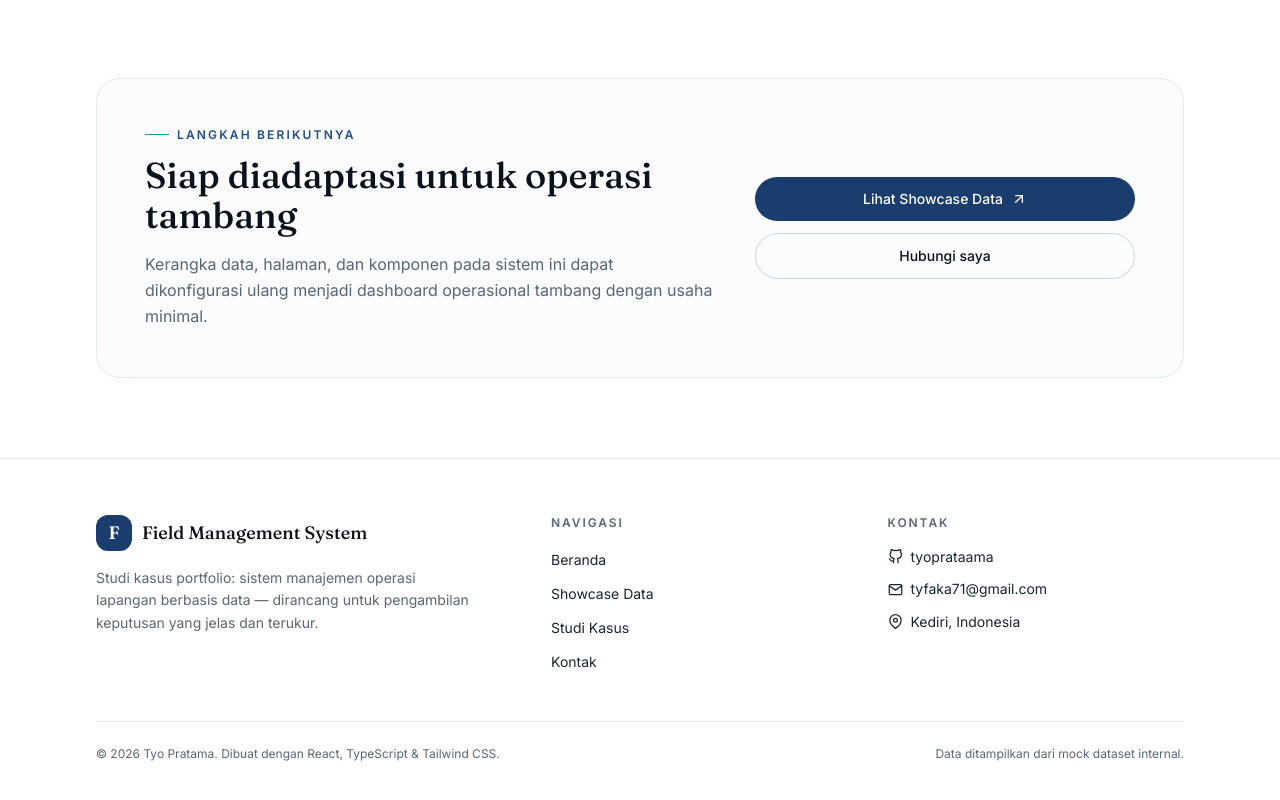
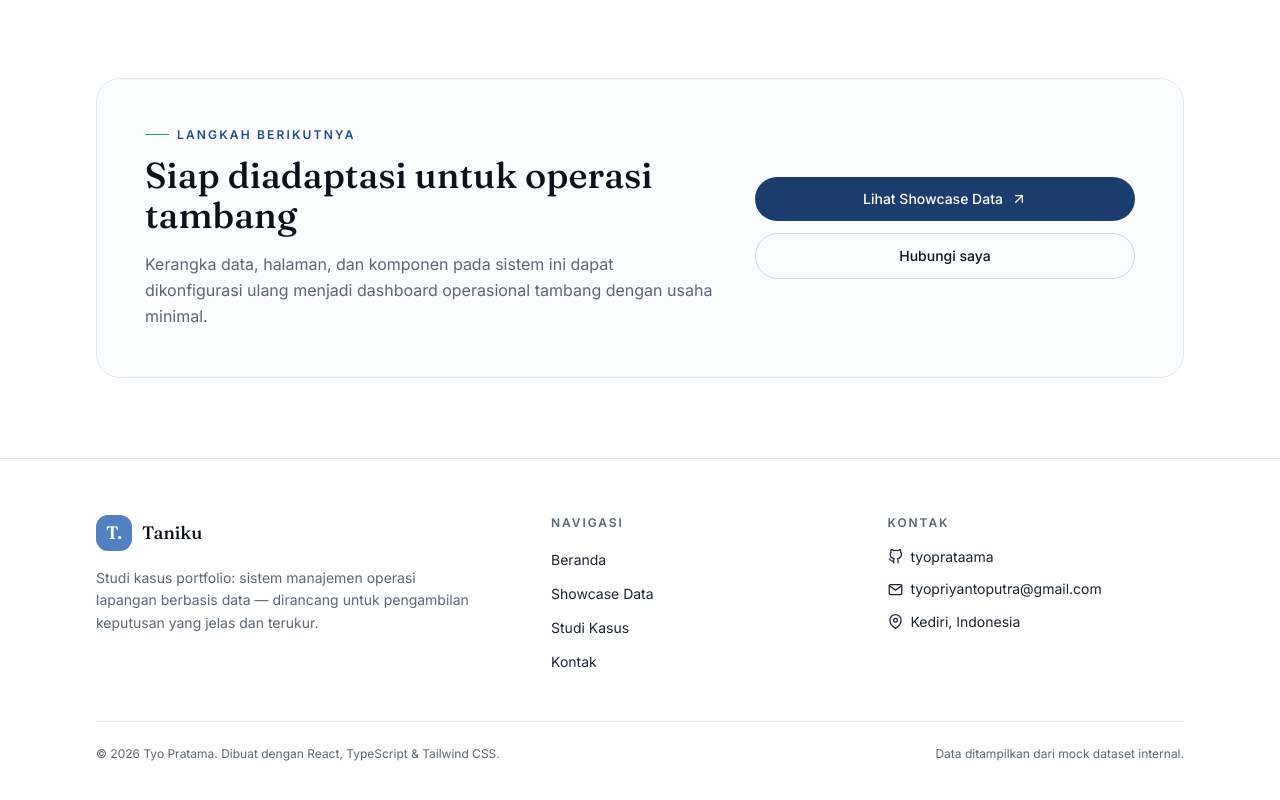
Before and after one commit to tyoprataama/project, a React (Vite) app: page /case-study in a window 1280 px wide. Shown: the part 2761-3561 px from the top of the page. Built offline with nearby package versions, Linux system fonts and the light colour scheme; no server answers; the database is empty.

Commit message:
fix: some featured

```diff
--- a/src/client/constants/clientNav.ts
+++ b/src/client/constants/clientNav.ts
@@ -17,6 +17,6 @@ export const profile = {
   role: "Frontend / Full-Stack Developer",
   github: "https://github.com/tyoprataama",
   githubHandle: "tyoprataama",
-  email: "tyfaka71@gmail.com",
+  email: "tyopriyantoputra@gmail.com",
   location: "Kediri, Indonesia",
 };
--- a/src/client/layouts/ClientFooter.tsx
+++ b/src/client/layouts/ClientFooter.tsx
@@ -10,11 +10,11 @@ export function ClientFooter() {
         <div className="grid gap-10 md:grid-cols-[1.4fr_1fr_1fr]">
           <div>
             <div className="flex items-center gap-2.5">
-              <span className="grid h-9 w-9 place-items-center rounded-xl bg-tulus-700 font-display text-lg font-semibold text-white">
-                F
+              <span className="grid h-9 w-9 place-items-center rounded-xl bg-tulus-400 font-display text-lg font-semibold text-white">
+                T.
               </span>
               <span className="font-display text-lg font-medium text-ink">
-                Field Management System
+                Taniku
               </span>
             </div>
             <p className="mt-4 max-w-sm text-sm leading-relaxed text-ink-muted">
--- a/src/client/pages/ClientHome.tsx
+++ b/src/client/pages/ClientHome.tsx
@@ -125,11 +125,11 @@ export default function ClientHome() {
                 aktivitas harian hingga hasil & biaya — menjadi informasi yang
                 mudah dibaca. Studi kasus ini menggunakan komoditas tebu, namun
                 kerangka kerjanya (manajemen aset, monitoring, cost control,
-                catatan keputusan) dirancang agar mudah dialihkan ke{" "}
+                catatan keputusan) dirancang agar mudah diimplementasikan ke{" "}
                 <span className="font-medium text-ink">
-                  operasi pertambangan
-                </span>
-                . Dibuat oleh {profile.name}.
+                  sektor industri
+                </span>.
+                {/* . Dibuat oleh {profile.name}. */}
               </p>
             </Reveal>
             <Reveal delay={0.15}>
```
Also changed, not shown: 2 other files (tests, documents, lock files or other folders).
